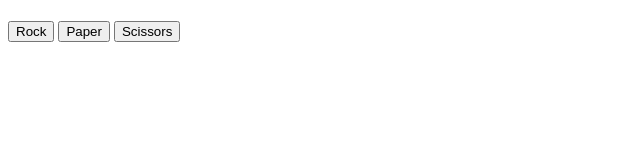
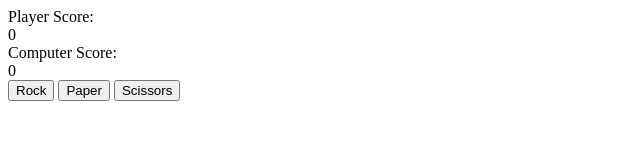
Before and after one commit to TylerBigham/rock-paper-scissors, a plain HTML site: page index.html in a window 1280 px wide. Shown: the whole page, without its empty margins (0-640 px from the left). Drawn offline with Linux system fonts and the light colour scheme.

Commit message:
Add display for score

```diff
--- a/index.html
+++ b/index.html
@@ -8,7 +8,10 @@
 
     <body>
         <div class="display">
-            <h1 class="score"></h1>
+            <div class="score-display">Player Score:</div>
+            <div id="player">0</div>
+            <div class="score-display">Computer Score:</div>
+            <div id="computer">0</div>
         </div>
         <div class="choice">
             <button id="rock">Rock</button>
```
